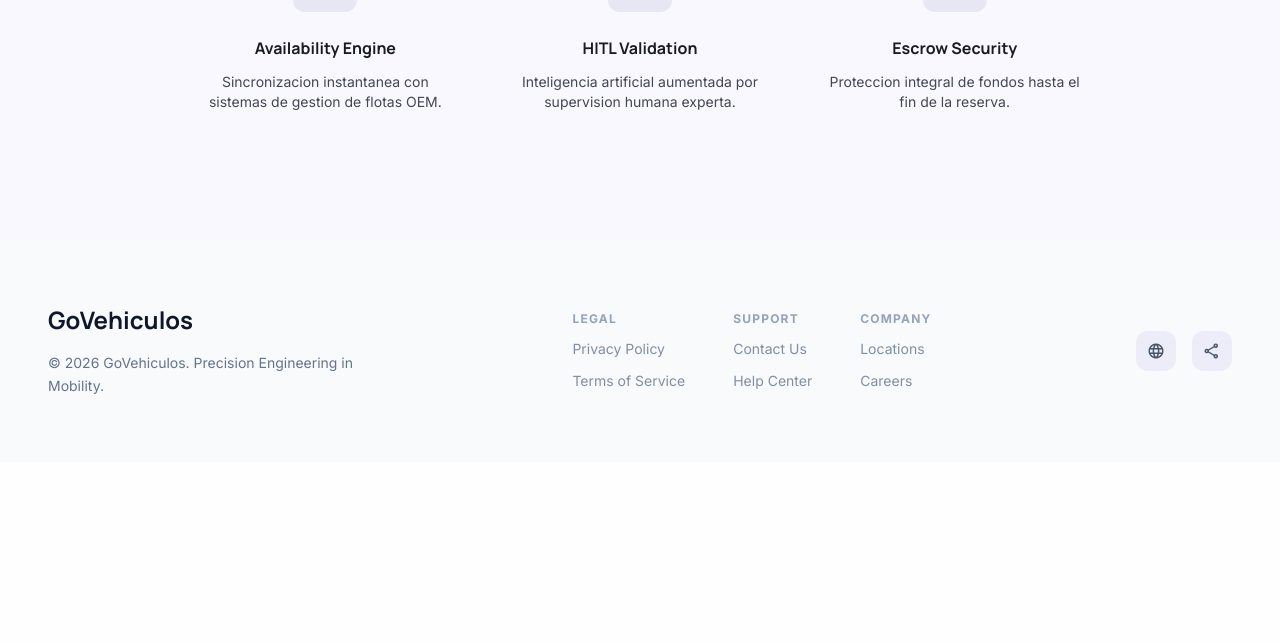
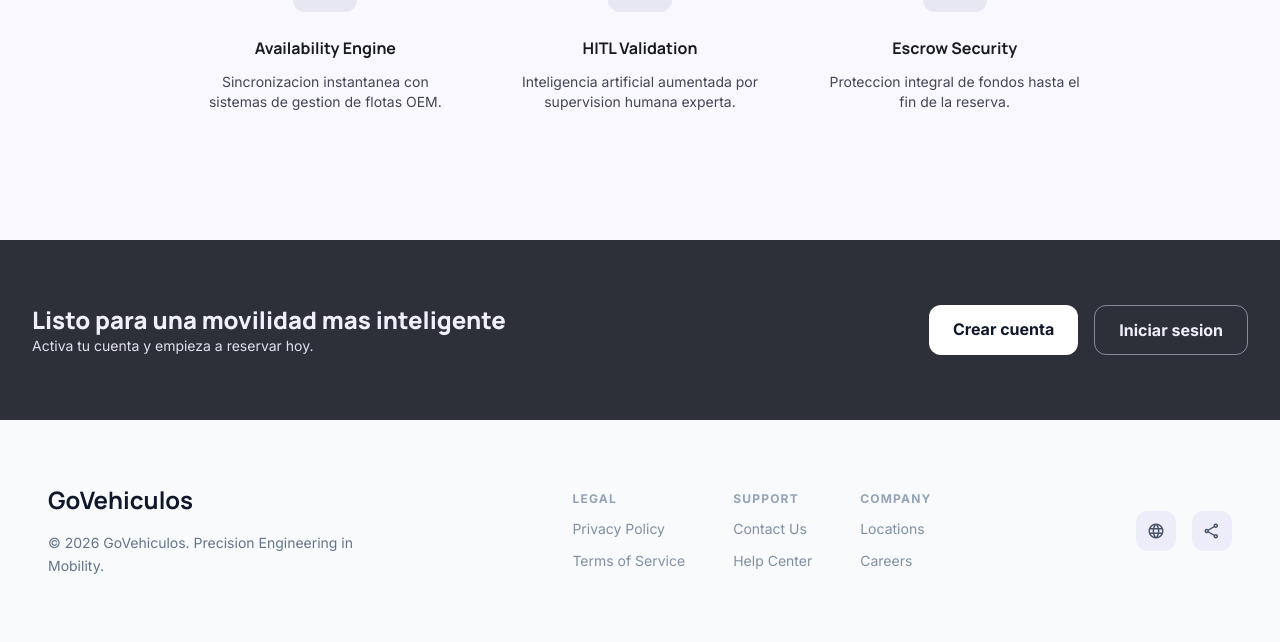
Before and after one commit to NahimMartinez/GoVehiculos, a Django app: page / in a window 1280 px wide. Shown: the part 2762-3404 px from the top of the page. Before the commit the page ends 3156 px from the top, so only its background shows below. Run offline with Django 5.2, Linux system fonts and the light colour scheme; some libraries are stand-ins or nearby versions.

Commit message:
feat: añadí sección de llamada a la acción para registro y inicio de sesión en el index

```diff
--- a/Contenedor/templates/index.html
+++ b/Contenedor/templates/index.html
@@ -171,4 +171,17 @@
         </div>
     </div>
 </section>
+
+<section class="bg-inverse-surface py-16">
+    <div class="max-w-screen-2xl mx-auto flex flex-col md:flex-row items-center md:items-center justify-between gap-6 px-8 text-inverse-on-surface">
+        <div>
+            <h2 class="text-2xl font-headline font-extrabold">Listo para una movilidad mas inteligente</h2>
+            <p class="text-sm text-surface-variant">Activa tu cuenta y empieza a reservar hoy.</p>
+        </div>
+        <div class="flex gap-4">
+            <a class="px-6 py-3 bg-white text-slate-900 font-bold rounded-full shadow-sm hover:bg-slate-100" href="{% url 'registro' %}">Crear cuenta</a>
+            <a class="px-6 py-3 border border-outline-variant/60 text-inverse-on-surface font-bold rounded-full hover:border-outline-variant" href="{% url 'login' %}">Iniciar sesion</a>
+        </div>
+    </div>
+</section>
 {% endblock %}
```
